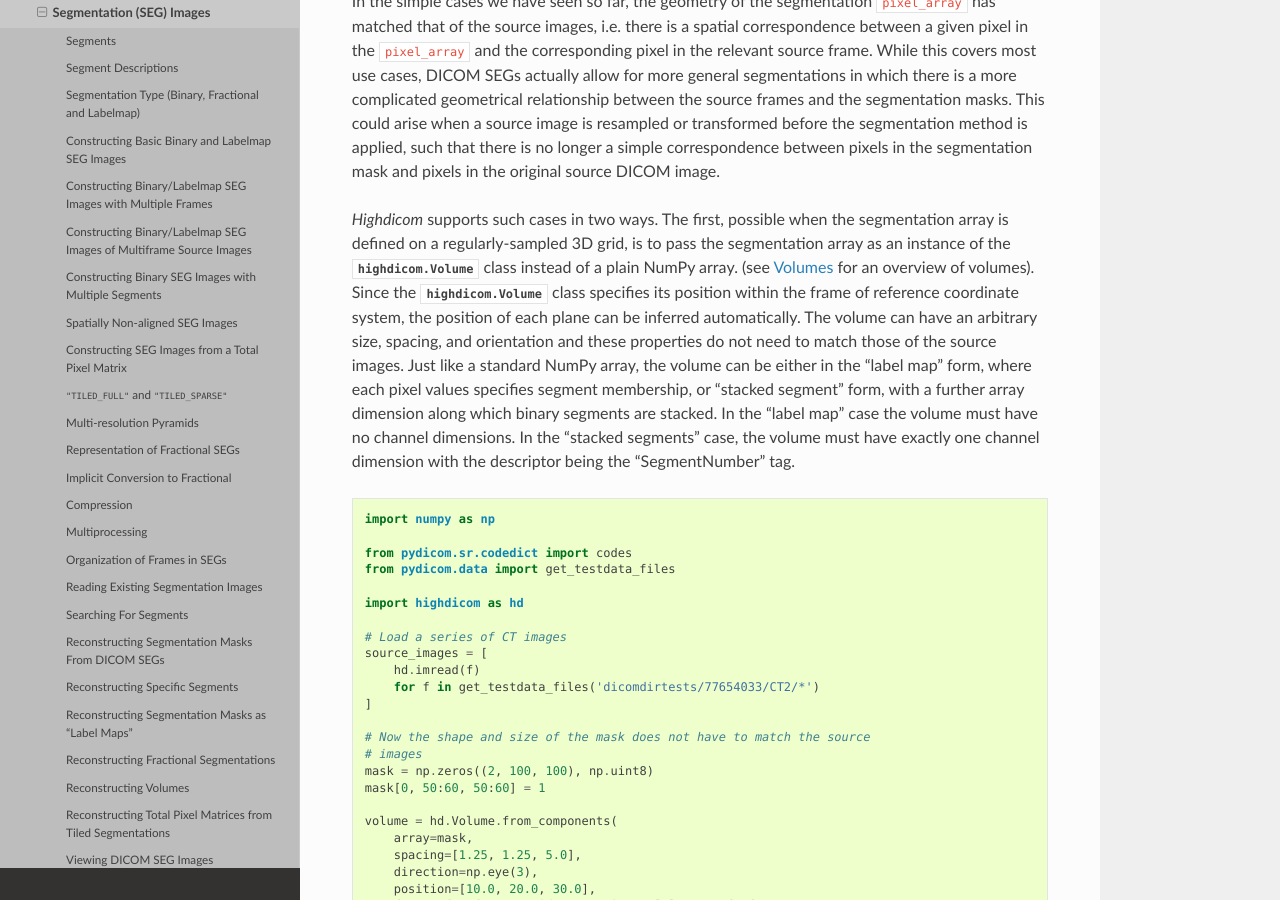
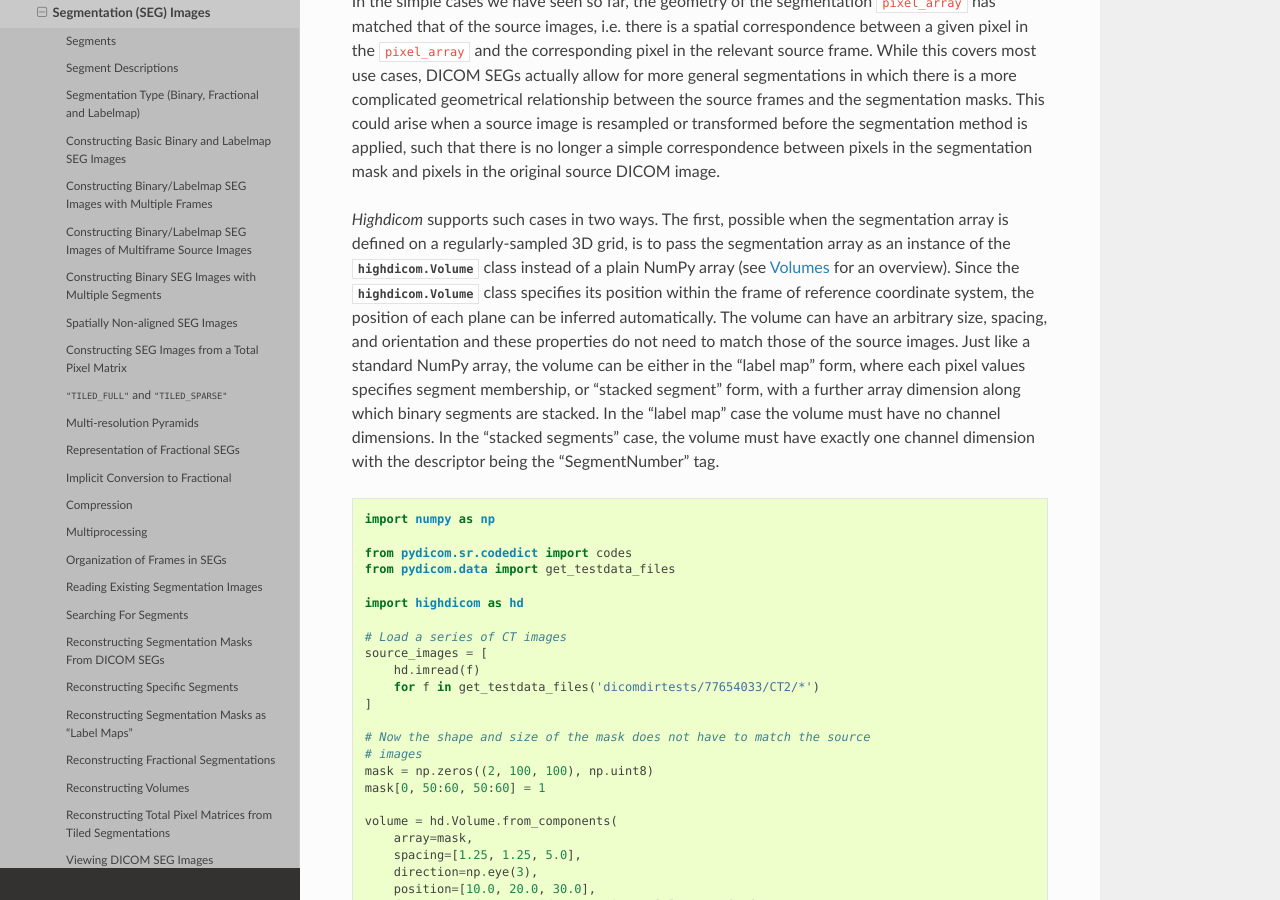
Before and after one commit to ImagingDataCommons/highdicom, a Sphinx documentation site: the page built from docs/seg.rst, in a window 1280 px wide and 900 px high, scrolled down 10117 px. Built offline with Sphinx 7.4.7 and the Read the Docs theme 3.1.0, drawn with Linux system fonts in a browser that asks for light colours; some of the changed text lies outside the part shown.

Commit message:
Various doc fixes

```diff
--- a/docs/ann.rst
+++ b/docs/ann.rst
@@ -33,7 +33,7 @@
 * A ``number`` (``int``), an integer number for the group.
 * A ``label`` (``str``) giving a human-readable label for the group.
 * A ``uid`` (``str`` or :class:`highdicom.UID`) uniquely identifying the group.
-  Usually, you will want to generate UID for this.
+  Usually, you will want to generate a UID for this.
 * An ``annotated_property_category`` and ``annotated_property_type``
   (:class:`highdicom.sr.CodedConcept`) coded values (see :ref:`coding`)
   describing the category and specific structure that has been annotated.
--- a/docs/image.rst
+++ b/docs/image.rst
@@ -64,8 +64,8 @@
   array with minimal processing. The raw bytes are decompressed if necessary
   and reshaped to form the frame of the correct shape, but no further pixel
   transforms are applied. These are referred to as "stored values" within the
-  DICOM standard. Note that the pydicom `.pixel_array` property returns stored
-  values for all frames at once.
+  DICOM standard. Note that the pydicom ``.pixel_array`` property returns
+  stored values for all frames at once.
 * :meth:`highdicom.Image.get_frame()`: In addition to the above, this method
   applies pixel transforms stored in the file to the stored values before
   returning them. The transforms applied are configurable through parameters
--- a/docs/pixel_transforms.rst
+++ b/docs/pixel_transforms.rst
@@ -108,7 +108,7 @@
   following standard Python indexing convention.
 * A ``str`` used to match the ``"LUTLabel"`` attribute, which is a free-text
   human readable string identifying the LUT, to select the map.
-* A ``pydicom.sr.coding.Code`` or ``highdicom.sr.coding.CodedConcept`` used to
+* A ``pydicom.sr.coding.Code`` or :class:`highdicom.sr.CodedConcept` used to
   match the code describing the units of the LUT (contained in the
   ``"MeasurementUnitsCodeSequence"`` attribute). See :doc:`coding` for more
   information on using codes.
--- a/docs/seg.rst
+++ b/docs/seg.rst
@@ -561,17 +561,17 @@
 `Highdicom` supports such cases in two ways. The first, possible when the
 segmentation array is defined on a regularly-sampled 3D grid, is to pass the
 segmentation array as an instance of the :class:`highdicom.Volume` class
-instead of a plain NumPy array. (see :doc:`volume` for an overview of volumes).
-Since the :class:`highdicom.Volume` class specifies its position within the
-frame of reference coordinate system, the position of each plane can be
-inferred automatically. The volume can have an arbitrary size, spacing, and
-orientation and these properties do not need to match those of the source
-images. Just like a standard NumPy array, the volume can be either in the
-"label map" form, where each pixel values specifies segment membership, or
-"stacked segment" form, with a further array dimension along which binary
-segments are stacked. In the "label map" case the volume must have no channel
-dimensions. In the "stacked segments" case, the volume must have exactly one
-channel dimension with the descriptor being the "SegmentNumber" tag.
+instead of a plain NumPy array (see :doc:`volume` for an overview). Since the
+:class:`highdicom.Volume` class specifies its position within the frame of
+reference coordinate system, the position of each plane can be inferred
+automatically. The volume can have an arbitrary size, spacing, and orientation
+and these properties do not need to match those of the source images. Just like
+a standard NumPy array, the volume can be either in the "label map" form, where
+each pixel values specifies segment membership, or "stacked segment" form, with
+a further array dimension along which binary segments are stacked. In the
+"label map" case the volume must have no channel dimensions. In the "stacked
+segments" case, the volume must have exactly one channel dimension with the
+descriptor being the "SegmentNumber" tag.
 
 .. code-block:: python
 
@@ -1506,7 +1506,7 @@
 omittted frames, tiled frames, and/or multiple segments), the
 :meth:`highdicom.seg.Segmentation.get_volume()` method may be used to create a
 :class:`highdicom.Volume` from its frames. The options we have already seen
-(``segment_numbers``, combine_segments``, ``relabel``, ``rescale_fractional``)
+(``segment_numbers``, ``combine_segments``, ``relabel``, ``rescale_fractional``)
 are also available here.
 
 .. code-block:: python
```
Also changed, not shown: other parts of docs/ann.rst (+2 -2 lines), 1 other file.
